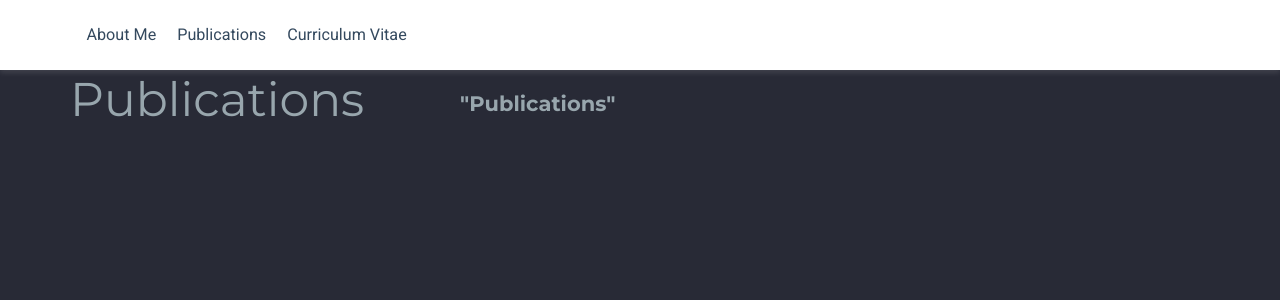
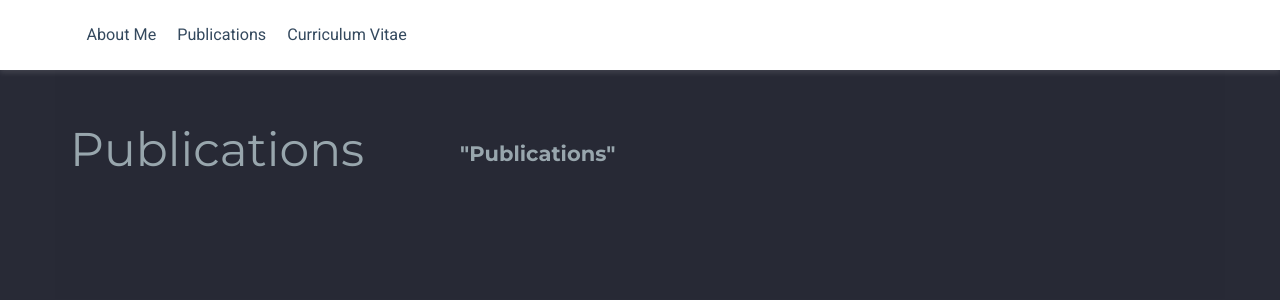
Before and after one commit to juliamjuliano/juliamjuliano.github.io, a Jekyll site: the page built from publications/index.html, in a window 1280 px wide. Shown: the top 300 px of the page. Built offline with Jekyll 4.4.1, drawn with Linux system fonts in a browser that asks for light colours; nearby versions of some CDN libraries; a style sheet for code colours, icons or effects is not loaded.

Commit message:
Update index.html

```diff
--- a/publications/index.html
+++ b/publications/index.html
@@ -3,14 +3,14 @@ layout: academic
 title: Julia M. Juliano | Publications
 ---
 
-<section id="publications">
+<section id="publications" class="home-section wg-pages">
     <div class="container">
         <div class="row">
             <div class="col-12 col-lg-4 section-heading">
                 <h1>Publications</h1>
             </div>
             <div class="col-12 col-lg-8">
- 		        <h4>"Publications"</h4>
+                <h4>"Publications"</h4>
             </div>
         </div>
     </div>
```
